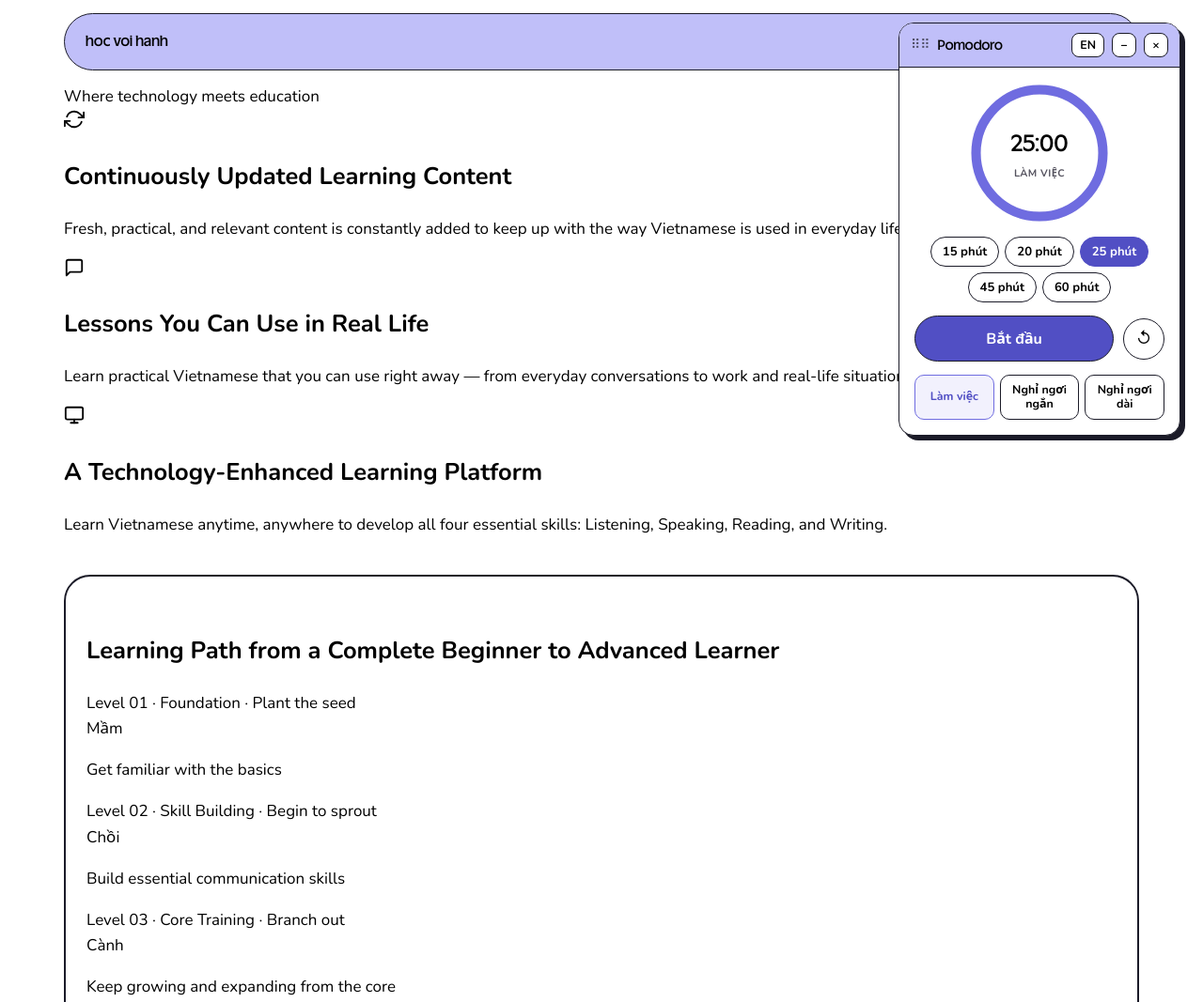
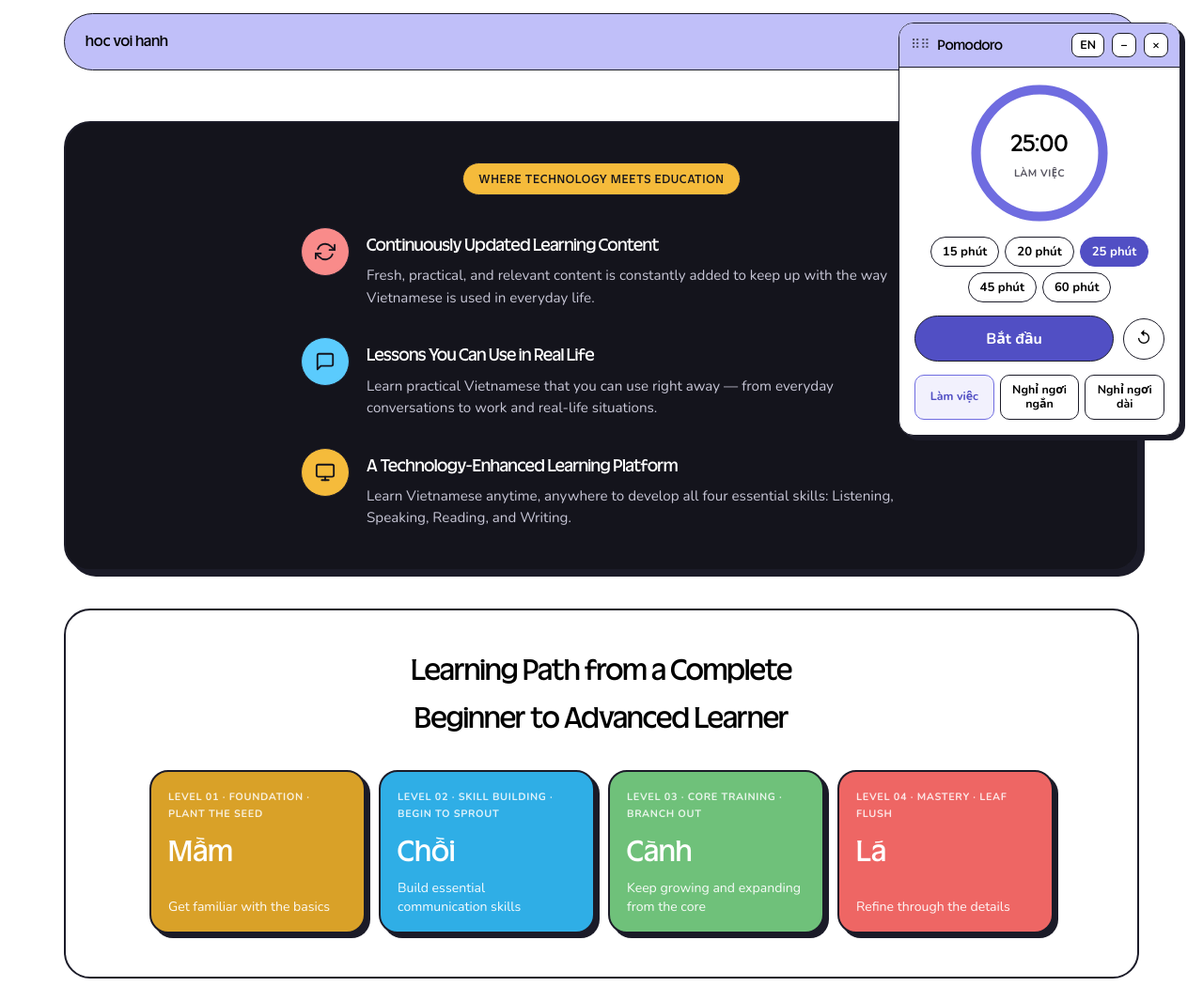
Before and after one commit to phannguyenhanh186/hoc-voi-hanh, a plain HTML site: page how.html in a window 1280 px wide. Shown: the top 1067 px of the page at 94% size. Drawn offline with nearby package versions, Linux system fonts and the light colour scheme.

Commit message:
Update style.css

```diff
--- a/style.css
+++ b/style.css
@@ -1207,3 +1207,81 @@ button.cta-btn { font: inherit; font-family: var(--font-display); font-weight: 7
 .vocab-num { font-family: var(--font-display); font-weight: 700; font-size: 1.8rem; color: var(--ink); line-height: 1; }
 .vocab-word { font-family: var(--font-display); font-weight: 700; font-size: 1.05rem; color: var(--ink); min-height: 1.3em; }
 .vocab-item.playing .vocab-num { color: var(--accent-deep); }
+
+/* ============================================================
+   How this works — "Where technology meets education" +
+   Learning Path (mầm/chồi/cành/lá)
+   ============================================================ */
+.how-hero { text-align: center; padding: 40px 0 6px; }
+.how-hero h1 {
+  font-family: var(--font-display); font-size: clamp(1.9rem, 5vw, 2.6rem);
+  line-height: 1.15; letter-spacing: -.4px; margin: 0 auto 12px; max-width: 22ch; color: var(--ink);
+}
+.how-hero p { color: var(--muted); margin: 0 auto; max-width: 54ch; }
+
+/* ---- dark "tech meets education" card ---- */
+.tech-edu-card {
+  background: #14141C; color: #fff;
+  border: 2px solid var(--stroke); border-radius: 28px;
+  padding: 42px 24px; margin: 40px 0;
+  box-shadow: 6px 6px 0 0 var(--stroke);
+}
+.tech-edu-eyebrow {
+  display: inline-block; font-family: var(--font-display); font-weight: 700;
+  font-size: .82rem; letter-spacing: .08em; text-transform: uppercase;
+  color: #14141C; background: var(--yellow); border: 1.5px solid var(--stroke);
+  border-radius: 999px; padding: 6px 16px; margin: 0 auto 34px; display: table;
+}
+.tech-feature-list { display: flex; flex-direction: column; gap: 30px; max-width: 640px; margin: 0 auto; }
+.tech-feature { display: flex; align-items: flex-start; gap: 18px; }
+.tech-feature-icon {
+  flex: none; width: 52px; height: 52px; border-radius: 999px;
+  display: flex; align-items: center; justify-content: center;
+  border: 1.5px solid var(--stroke); color: #14141C;
+}
+.tech-feature:nth-child(1) .tech-feature-icon { background: var(--pink); }
+.tech-feature:nth-child(2) .tech-feature-icon { background: var(--blue); }
+.tech-feature:nth-child(3) .tech-feature-icon { background: var(--yellow); }
+.tech-feature h2 {
+  font-family: var(--font-display); font-size: 1.18rem; font-weight: 700;
+  margin: 4px 0 6px; color: #fff; letter-spacing: -.2px;
+}
+.tech-feature p { margin: 0; color: #C7C6D6; font-size: .95rem; line-height: 1.55; }
+
+/* ---- Learning path: horizontally scrollable level cards ---- */
+.path-section-head { text-align: center; margin-bottom: 26px; }
+.path-section-head h2 {
+  font-family: var(--font-display); font-size: clamp(1.5rem, 4vw, 2rem);
+  margin: 0 auto 8px; max-width: 24ch; letter-spacing: -.3px; color: var(--ink);
+}
+.level-scroll {
+  display: flex; gap: 14px; overflow-x: auto; padding: 4px 4px 14px;
+  scroll-snap-type: x proximity; -webkit-overflow-scrolling: touch;
+}
+.level-scroll::-webkit-scrollbar { height: 6px; }
+.level-scroll::-webkit-scrollbar-thumb { background: var(--line); border-radius: 999px; }
+.level-pill-card {
+  flex: 0 0 auto; scroll-snap-align: start;
+  width: 230px; min-height: 168px;
+  border: 2px solid var(--stroke); border-radius: 20px;
+  padding: 18px 18px 16px; color: #fff;
+  display: flex; flex-direction: column; justify-content: space-between;
+  box-shadow: 5px 5px 0 0 var(--stroke);
+}
+.level-pill-card.lvl-1 { background: var(--yellow-border); }
+.level-pill-card.lvl-2 { background: var(--blue-border); }
+.level-pill-card.lvl-3 { background: var(--leaf-green); }
+.level-pill-card.lvl-4 { background: var(--pink-border); }
+.level-eyebrow { font-size: .68rem; font-weight: 700; letter-spacing: .06em; text-transform: uppercase; opacity: .85; }
+.level-word { font-family: var(--font-display); font-size: 2rem; font-weight: 700; margin: 6px 0 4px; letter-spacing: .02em; }
+.level-tagline { font-size: .88rem; line-height: 1.4; margin: 0; opacity: .95; }
+.scroll-hint {
+  display: flex; align-items: center; justify-content: center; gap: 8px;
+  background: var(--surface); border: 1.5px solid var(--stroke); border-radius: 999px;
+  padding: 12px 20px; font-family: var(--font-display); font-weight: 700; font-size: .9rem;
+  color: var(--ink); max-width: 340px; margin: 6px auto 0;
+}
+@media (min-width: 760px) {
+  .level-scroll { overflow-x: visible; flex-wrap: wrap; justify-content: center; }
+  .scroll-hint { display: none; }
+}
```
